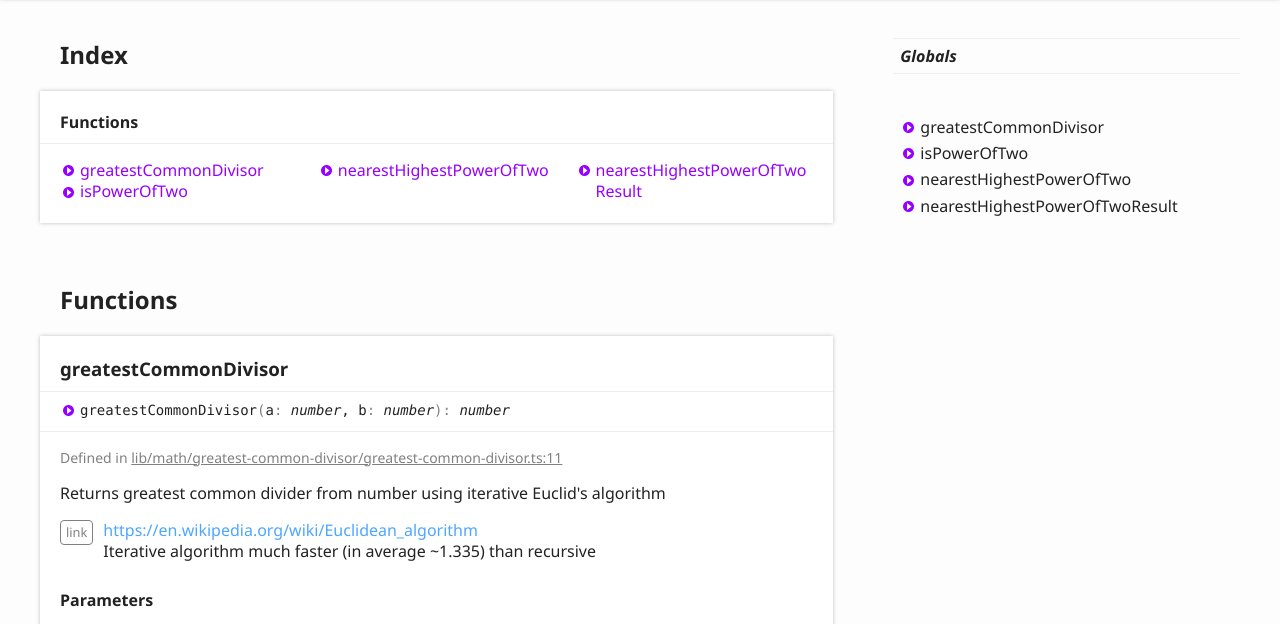
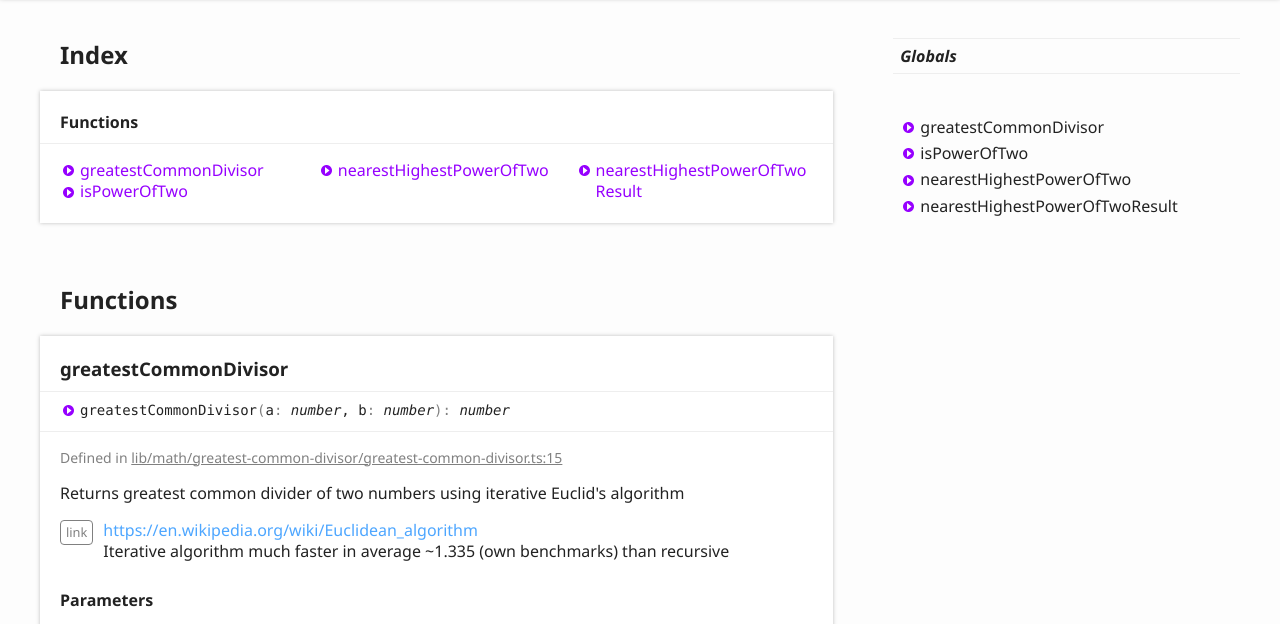
Before and after one commit to algo-js/core, a plain HTML site: page globals.html in a window 1280 px wide. Shown: the part 157-781 px from the top of the page. Drawn offline with Linux system fonts and the light colour scheme.

Commit message:
[ci skip] Updates

```diff
--- a/globals.html
+++ b/globals.html
@@ -91,17 +91,20 @@
 						<li class="tsd-description">
 							<aside class="tsd-sources">
 								<ul>
-									<li>Defined in <a href="https://github.com/algo-js/core/blob/f42cdf8/src/lib/math/greatest-common-divisor/greatest-common-divisor.ts#L11">lib/math/greatest-common-divisor/greatest-common-divisor.ts:11</a></li>
+									<li>Defined in <a href="https://github.com/algo-js/core/blob/674e54b/src/lib/math/greatest-common-divisor/greatest-common-divisor.ts#L15">lib/math/greatest-common-divisor/greatest-common-divisor.ts:15</a></li>
 								</ul>
 							</aside>
 							<div class="tsd-comment tsd-typography">
 								<div class="lead">
-									<p>Returns greatest common divider from number using iterative Euclid&#39;s algorithm</p>
+									<p>Returns greatest common divider of two numbers
+									using iterative Euclid&#39;s algorithm</p>
 								</div>
 								<dl class="tsd-comment-tags">
 									<dt>link</dt>
 									<dd><p><a href="https://en.wikipedia.org/wiki/Euclidean_algorithm">https://en.wikipedia.org/wiki/Euclidean_algorithm</a></p>
-										<p>Iterative algorithm much faster (in average ~1.335) than recursive</p>
+										<p>Iterative algorithm much faster
+											in average ~1.335 (own benchmarks)
+										than recursive</p>
 									</dd>
 								</dl>
 							</div>
@@ -128,7 +131,7 @@
 						<li class="tsd-description">
 							<aside class="tsd-sources">
 								<ul>
-									<li>Defined in <a href="https://github.com/algo-js/core/blob/f42cdf8/src/lib/math/is-power-of-two/is-power-of-two.ts#L7">lib/math/is-power-of-two/is-power-of-two.ts:7</a></li>
+									<li>Defined in <a href="https://github.com/algo-js/core/blob/674e54b/src/lib/math/is-power-of-two/is-power-of-two.ts#L7">lib/math/is-power-of-two/is-power-of-two.ts:7</a></li>
 								</ul>
 							</aside>
 							<div class="tsd-comment tsd-typography">
@@ -156,7 +159,7 @@
 						<li class="tsd-description">
 							<aside class="tsd-sources">
 								<ul>
-									<li>Defined in <a href="https://github.com/algo-js/core/blob/f42cdf8/src/lib/math/nearest-highest-power-of-two/nearest-highest-power-of-two.ts#L7">lib/math/nearest-highest-power-of-two/nearest-highest-power-of-two.ts:7</a></li>
+									<li>Defined in <a href="https://github.com/algo-js/core/blob/674e54b/src/lib/math/nearest-highest-power-of-two/nearest-highest-power-of-two.ts#L7">lib/math/nearest-highest-power-of-two/nearest-highest-power-of-two.ts:7</a></li>
 								</ul>
 							</aside>
 							<div class="tsd-comment tsd-typography">
@@ -184,7 +187,7 @@
 						<li class="tsd-description">
 							<aside class="tsd-sources">
 								<ul>
-									<li>Defined in <a href="https://github.com/algo-js/core/blob/f42cdf8/src/lib/math/nearest-highest-power-of-two-result/nearest-highest-power-of-two-result.ts#L12">lib/math/nearest-highest-power-of-two-result/nearest-highest-power-of-two-result.ts:12</a></li>
+									<li>Defined in <a href="https://github.com/algo-js/core/blob/674e54b/src/lib/math/nearest-highest-power-of-two-result/nearest-highest-power-of-two-result.ts#L12">lib/math/nearest-highest-power-of-two-result/nearest-highest-power-of-two-result.ts:12</a></li>
 								</ul>
 							</aside>
 							<div class="tsd-comment tsd-typography">
```
